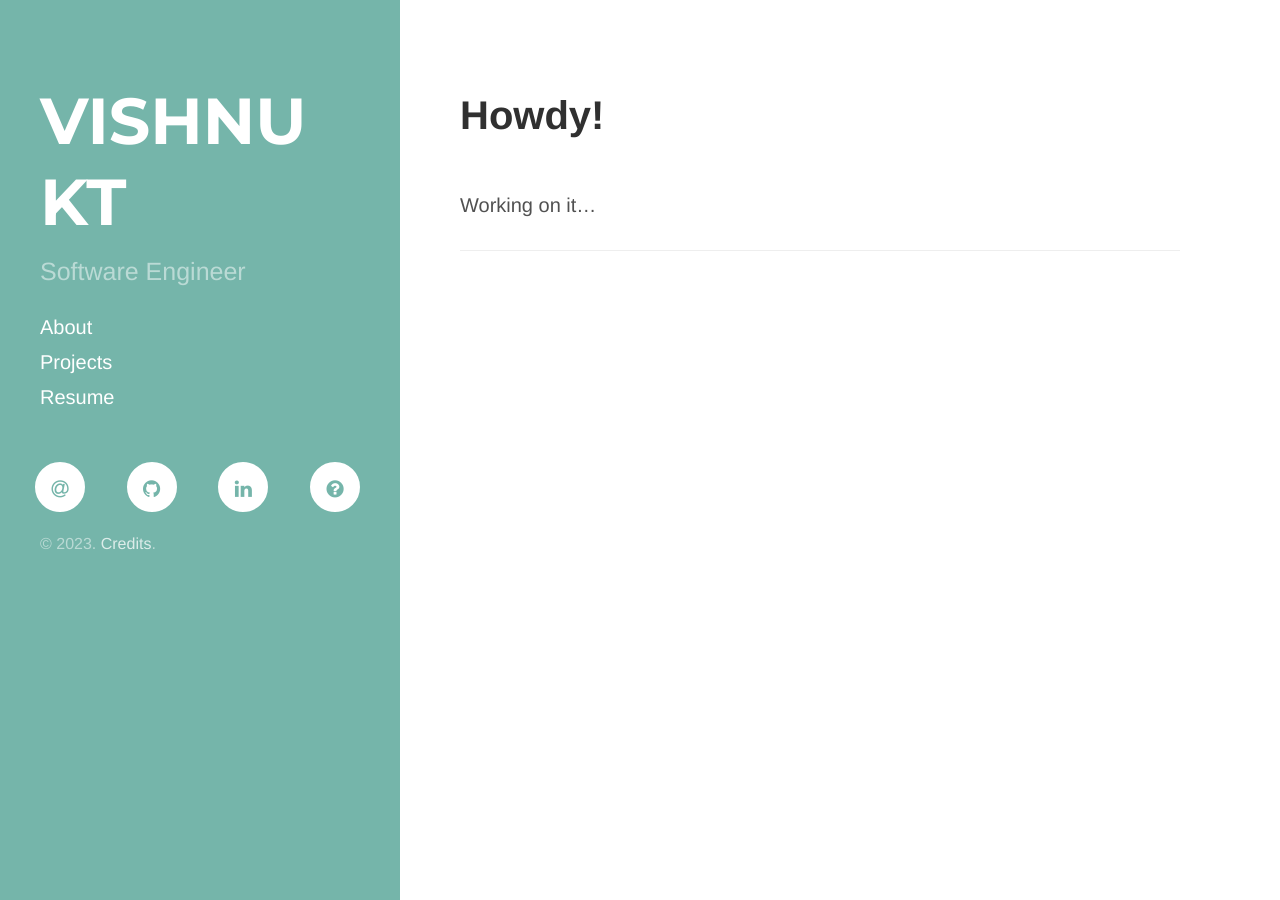
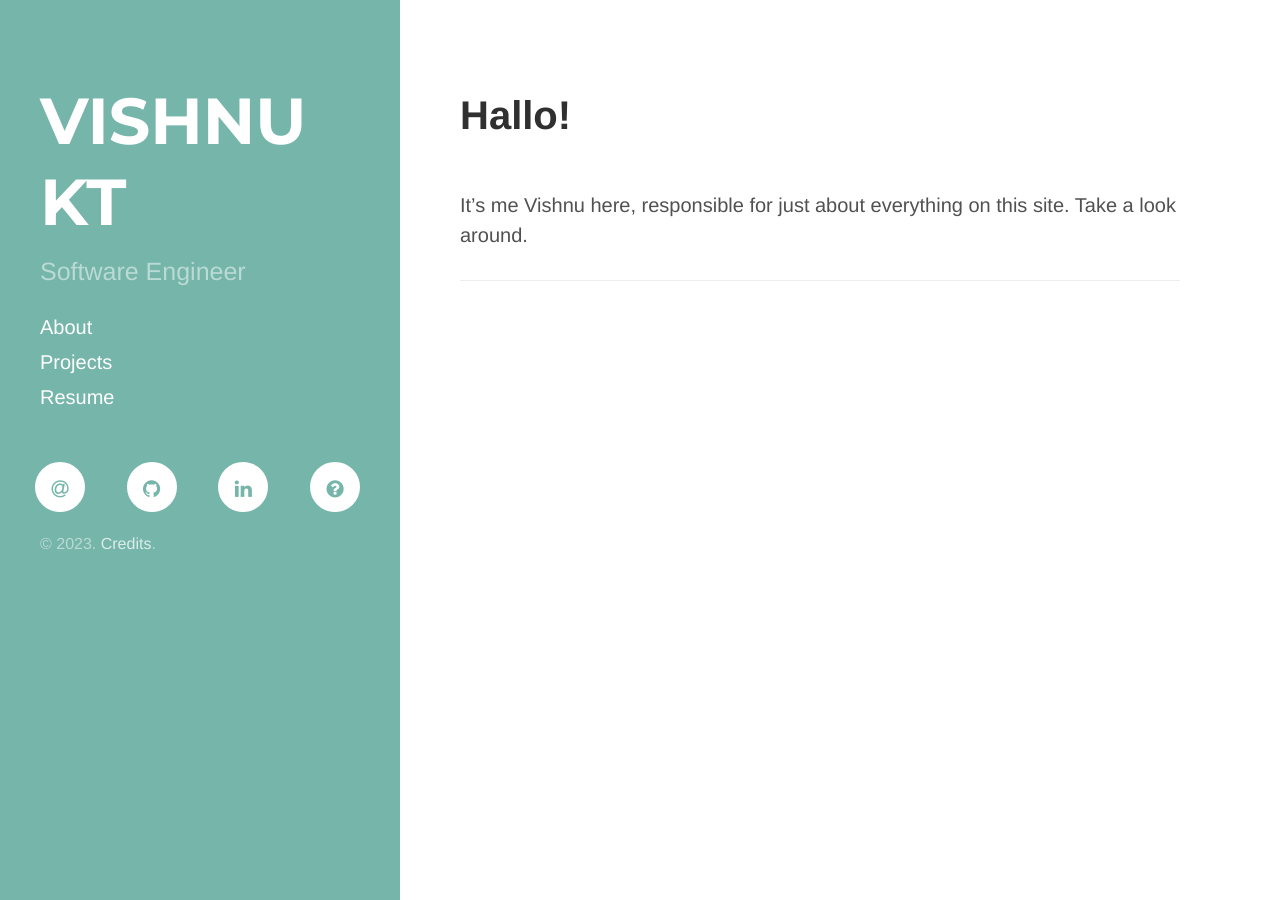
Before and after one commit to vishnukt/vishnukt.github.io, a Jekyll site: the page built from index.md, in a window 1280 px wide. Built offline with Jekyll 4.4.1, drawn with Linux system fonts in a browser that asks for light colours; nearby versions of some CDN libraries.

Commit message:
Update: Homepage

```diff
--- a/index.md
+++ b/index.md
@@ -1,8 +1,8 @@
 ---
 layout: page
-title: Howdy!
+title: Hallo!
 ---
 
-Working on it...
+It's me Vishnu here, responsible for just about everything on this site. Take a look around.
 
 ---
```
